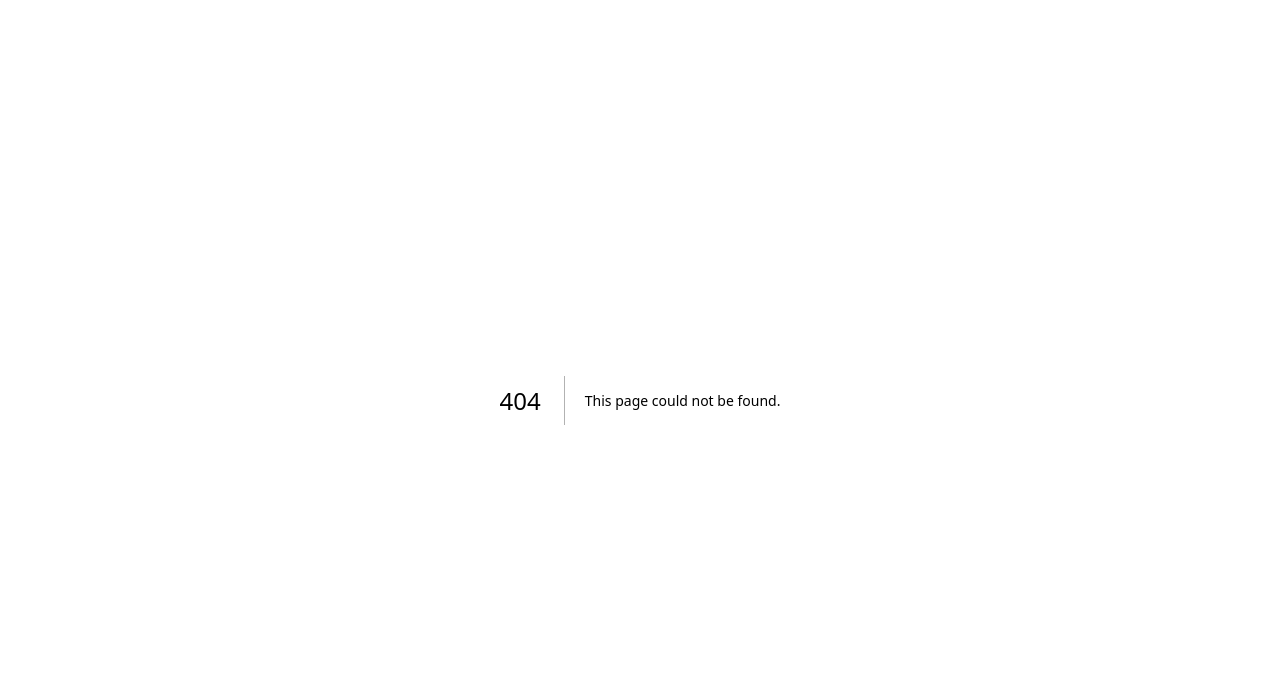
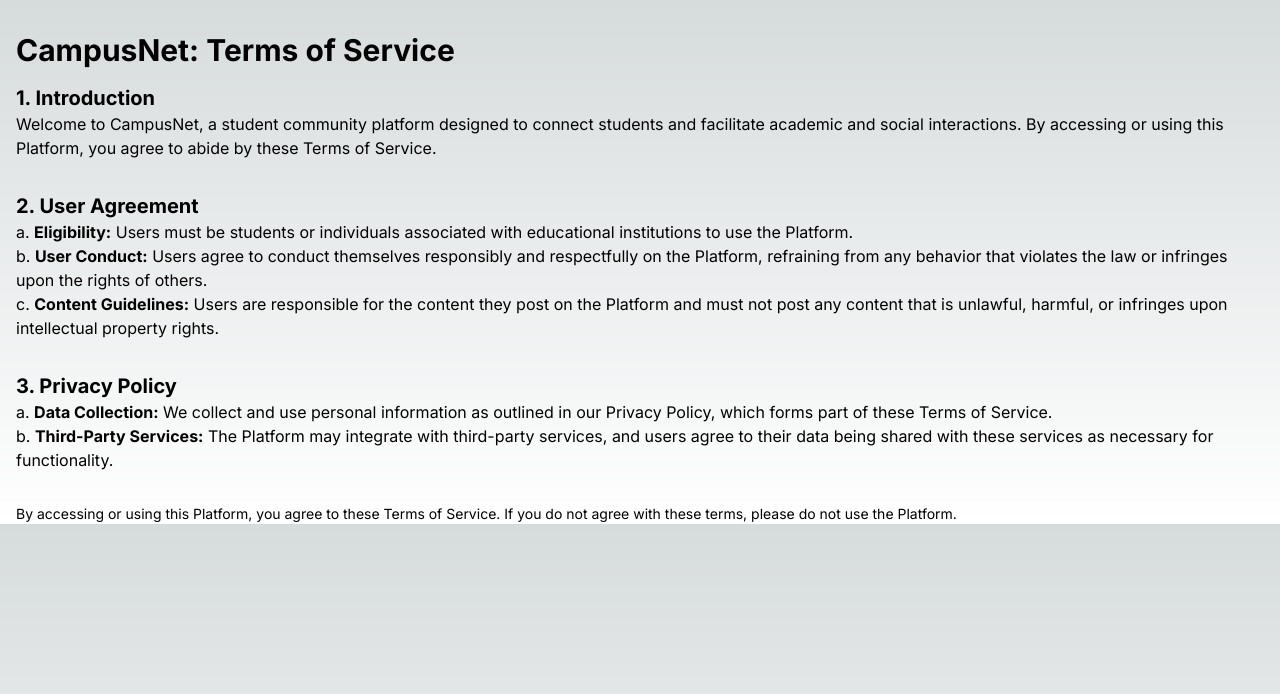
Before and after one commit to Sajid-Islam-Khan/Student-Community, a Next.js app in the folder Frontend/: page /legalagreement in a window 1280 px wide. Before the commit this address had no page. Shown: the top 694 px of the page. Built offline with nearby package versions, Linux system fonts and the light colour scheme.

Commit message:
Add files via upload

```diff
--- /dev/null
+++ b/Frontend/src/app/legalagreement/page.tsx
@@ -0,0 +1,45 @@
+import React from 'react';
+
+const LegalAgreement: React.FC = () => {
+    return (
+        <div className="container mx-auto mt-8 px-4">
+            <h1 className="text-3xl font-bold mb-4">CampusNet: Terms of Service</h1>
+
+            <div className="mb-8">
+                <h2 className="text-xl font-bold">1. Introduction</h2>
+                <p>Welcome to CampusNet, a student community platform designed to connect students and facilitate academic and social interactions. By accessing or using this Platform, you agree to abide by these Terms of Service.</p>
+            </div>
+
+            <div className="mb-8">
+                <h2 className="text-xl font-bold">2. User Agreement</h2>
+                <p>
+                    a. <strong>Eligibility:</strong> Users must be students or individuals associated with educational institutions to use the Platform.
+                </p>
+                <p>
+                    b. <strong>User Conduct:</strong> Users agree to conduct themselves responsibly and respectfully on the Platform, refraining from any behavior that violates the law or infringes upon the rights of others.
+                </p>
+                <p>
+                    c. <strong>Content Guidelines:</strong> Users are responsible for the content they post on the Platform and must not post any content that is unlawful, harmful, or infringes upon intellectual property rights.
+                </p>
+            </div>
+
+            <div className="mb-8">
+                <h2 className="text-xl font-bold">3. Privacy Policy</h2>
+                <p>
+                    a. <strong>Data Collection:</strong> We collect and use personal information as outlined in our Privacy Policy, which forms part of these Terms of Service.
+                </p>
+                <p>
+                    b. <strong>Third-Party Services:</strong> The Platform may integrate with third-party services, and users agree to their data being shared with these services as necessary for functionality.
+                </p>
+            </div>
+
+            {/* Include other sections of the legal agreement similarly */}
+
+            <p className="text-sm mt-8">
+                By accessing or using this Platform, you agree to these Terms of Service. If you do not agree with these terms, please do not use the Platform.
+            </p>
+        </div>
+    );
+};
+
+export default LegalAgreement;
```
